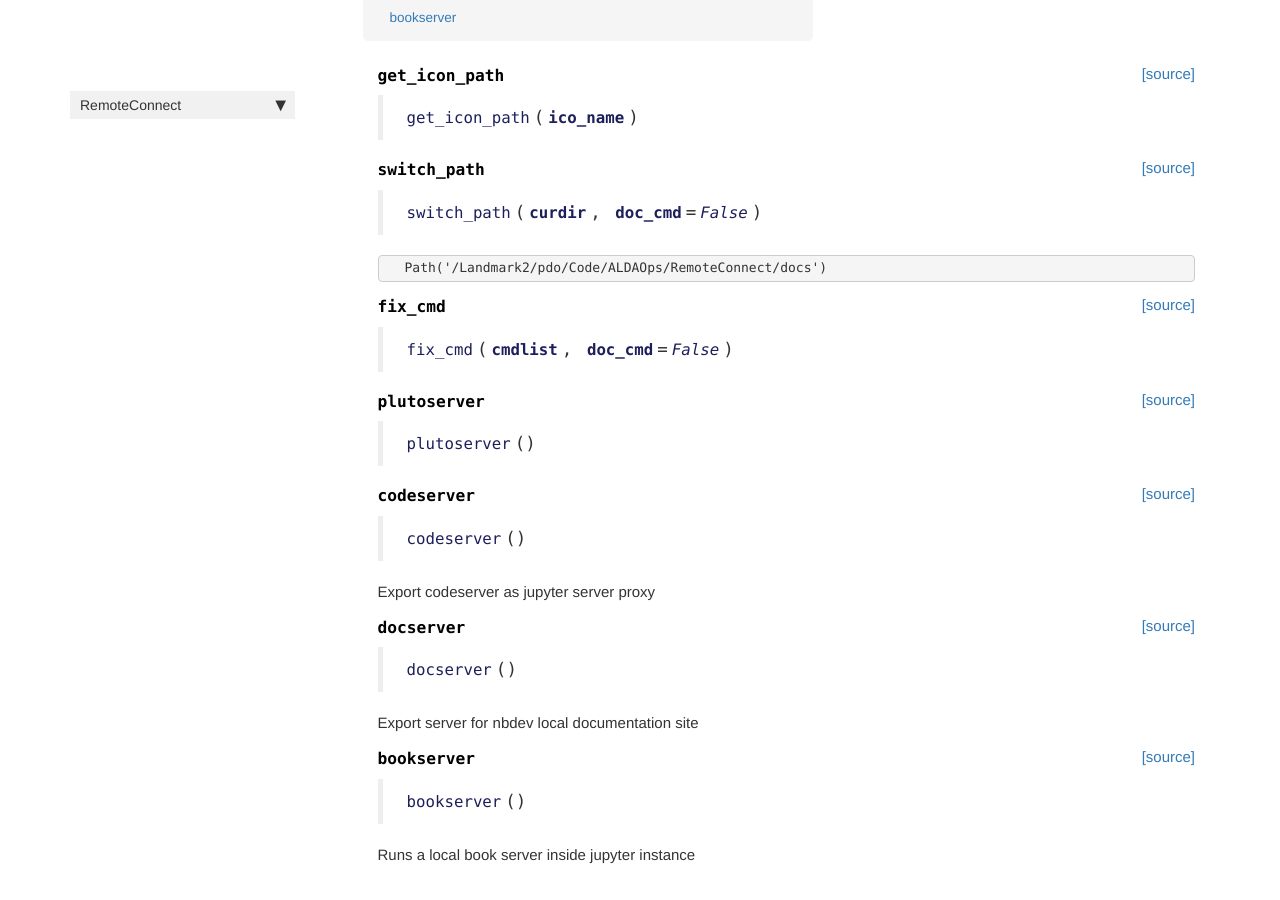
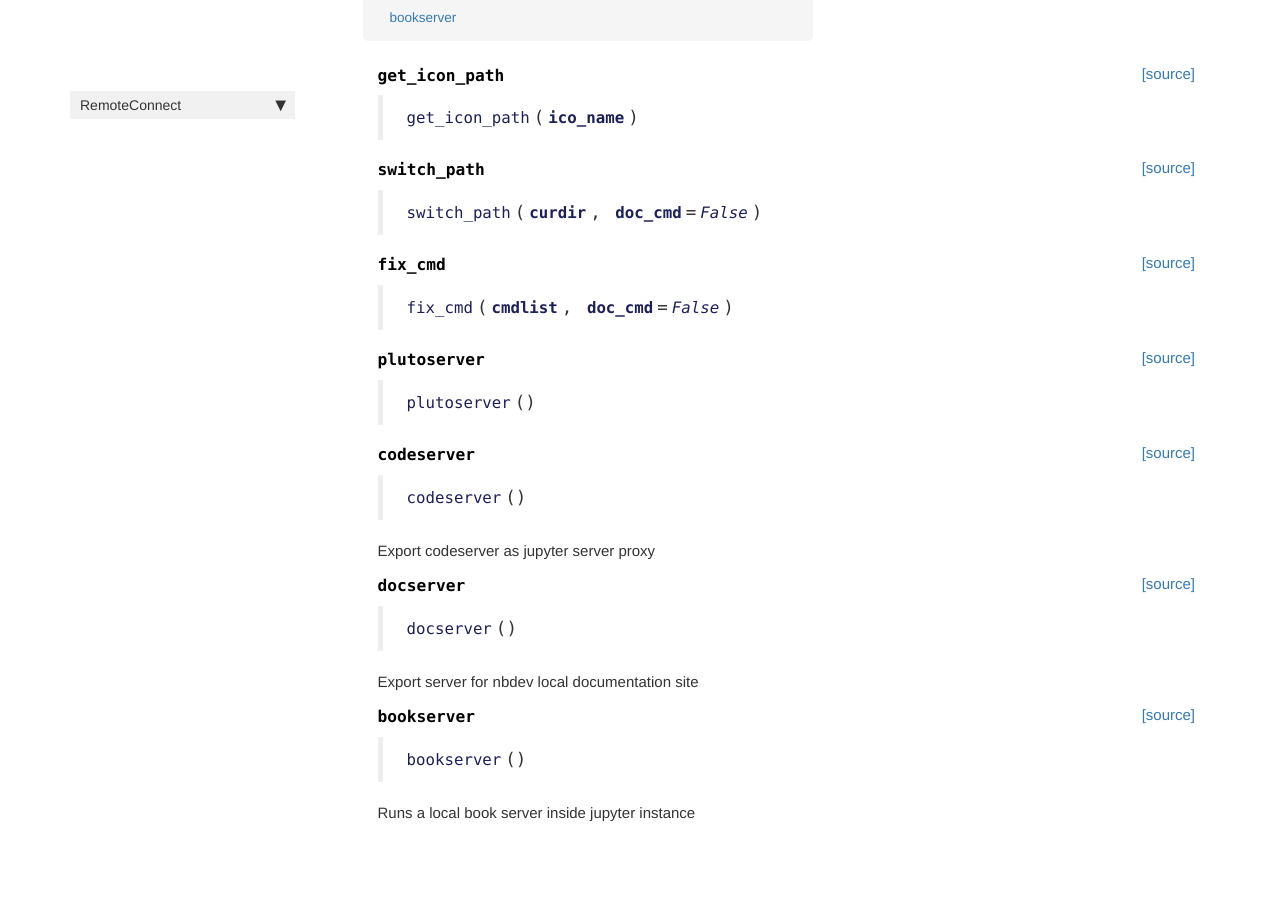
Before and after one commit to Rahuketu86/RemoteConnect, a Jekyll site: the page built from docs/proxyservers.html, in a window 1280 px wide and 900 px high, scrolled down 381 px. Built offline with Jekyll 4.4.1, drawn with Linux system fonts in a browser that asks for light colours; nearby versions of some CDN libraries; comment, search, counter and statistics services are not loaded.

Commit message:
Documentation update

```diff
--- a/docs/proxyservers.html
+++ b/docs/proxyservers.html
@@ -95,22 +95,6 @@ nb_path: "nbs/02_proxyservers.ipynb"
 
 <div class="cell border-box-sizing code_cell rendered">
 
-<div class="output_wrapper">
-<div class="output">
-
-<div class="output_area">
-
-
-
-<div class="output_text output_subarea output_execute_result">
-<pre>Path(&#39;/Landmark2/pdo/Code/ALDAOps/RemoteConnect/docs&#39;)</pre>
-</div>
-
-</div>
-
-</div>
-</div>
-
 </div>
     {% endraw %}
 
@@ -125,7 +109,7 @@ nb_path: "nbs/02_proxyservers.ipynb"
 
 
 <div class="output_markdown rendered_html output_subarea ">
-<h4 id="fix_cmd" class="doc_header"><code>fix_cmd</code><a href="https://github.com/rahuketu86/RemoteConnect/tree/master/RemoteConnect/proxyservers.py#L40" class="source_link" style="float:right">[source]</a></h4><blockquote><p><code>fix_cmd</code>(<strong><code>cmdlist</code></strong>, <strong><code>doc_cmd</code></strong>=<em><code>False</code></em>)</p>
+<h4 id="fix_cmd" class="doc_header"><code>fix_cmd</code><a href="https://github.com/rahuketu86/RemoteConnect/tree/master/RemoteConnect/proxyservers.py#L37" class="source_link" style="float:right">[source]</a></h4><blockquote><p><code>fix_cmd</code>(<strong><code>cmdlist</code></strong>, <strong><code>doc_cmd</code></strong>=<em><code>False</code></em>)</p>
 </blockquote>
 
 </div>
@@ -156,7 +140,7 @@ nb_path: "nbs/02_proxyservers.ipynb"
 
 
 <div class="output_markdown rendered_html output_subarea ">
-<h4 id="plutoserver" class="doc_header"><code>plutoserver</code><a href="https://github.com/rahuketu86/RemoteConnect/tree/master/RemoteConnect/proxyservers.py#L46" class="source_link" style="float:right">[source]</a></h4><blockquote><p><code>plutoserver</code>()</p>
+<h4 id="plutoserver" class="doc_header"><code>plutoserver</code><a href="https://github.com/rahuketu86/RemoteConnect/tree/master/RemoteConnect/proxyservers.py#L43" class="source_link" style="float:right">[source]</a></h4><blockquote><p><code>plutoserver</code>()</p>
 </blockquote>
 
 </div>
@@ -187,7 +171,7 @@ nb_path: "nbs/02_proxyservers.ipynb"
 
 
 <div class="output_markdown rendered_html output_subarea ">
-<h4 id="codeserver" class="doc_header"><code>codeserver</code><a href="https://github.com/rahuketu86/RemoteConnect/tree/master/RemoteConnect/proxyservers.py#L57" class="source_link" style="float:right">[source]</a></h4><blockquote><p><code>codeserver</code>()</p>
+<h4 id="codeserver" class="doc_header"><code>codeserver</code><a href="https://github.com/rahuketu86/RemoteConnect/tree/master/RemoteConnect/proxyservers.py#L54" class="source_link" style="float:right">[source]</a></h4><blockquote><p><code>codeserver</code>()</p>
 </blockquote>
 <p>Export codeserver as jupyter server proxy</p>
 
@@ -219,7 +203,7 @@ nb_path: "nbs/02_proxyservers.ipynb"
 
 
 <div class="output_markdown rendered_html output_subarea ">
-<h4 id="docserver" class="doc_header"><code>docserver</code><a href="https://github.com/rahuketu86/RemoteConnect/tree/master/RemoteConnect/proxyservers.py#L72" class="source_link" style="float:right">[source]</a></h4><blockquote><p><code>docserver</code>()</p>
+<h4 id="docserver" class="doc_header"><code>docserver</code><a href="https://github.com/rahuketu86/RemoteConnect/tree/master/RemoteConnect/proxyservers.py#L69" class="source_link" style="float:right">[source]</a></h4><blockquote><p><code>docserver</code>()</p>
 </blockquote>
 <p>Export server for nbdev local documentation site</p>
 
@@ -251,7 +235,7 @@ nb_path: "nbs/02_proxyservers.ipynb"
 
 
 <div class="output_markdown rendered_html output_subarea ">
-<h4 id="bookserver" class="doc_header"><code>bookserver</code><a href="https://github.com/rahuketu86/RemoteConnect/tree/master/RemoteConnect/proxyservers.py#L90" class="source_link" style="float:right">[source]</a></h4><blockquote><p><code>bookserver</code>()</p>
+<h4 id="bookserver" class="doc_header"><code>bookserver</code><a href="https://github.com/rahuketu86/RemoteConnect/tree/master/RemoteConnect/proxyservers.py#L87" class="source_link" style="float:right">[source]</a></h4><blockquote><p><code>bookserver</code>()</p>
 </blockquote>
 <p>Runs a local book server inside jupyter instance</p>
 
```
Also changed, not shown: docs/index.html (+8 -4 lines), README.md, 2 other files.
